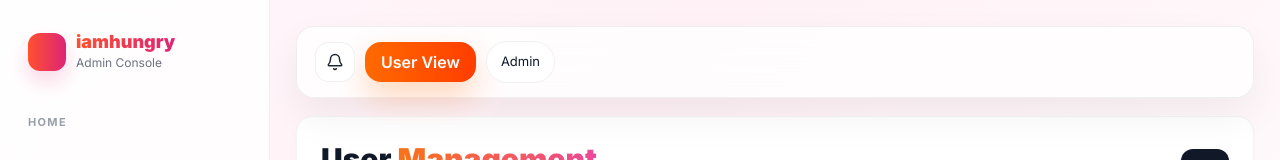
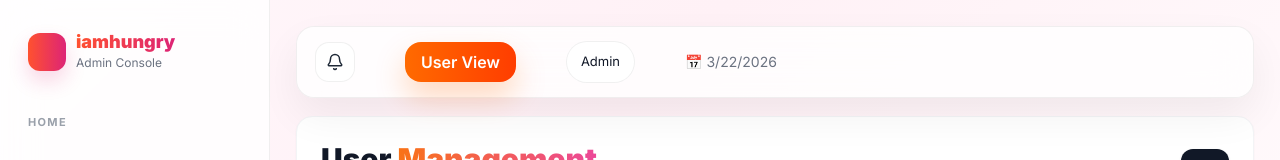
Before and after one commit to Indhusha-a/RestaurantFinal, a React (Create React App) app in the folder frontend/: page /admin/users in a window 1280 px wide. Shown: the top 160 px of the page. Built offline with nearby package versions, Linux system fonts and the light colour scheme; no server answers.

Commit message:
Updated Admin Dashboard

```diff
--- a/frontend/src/components/layout/admin/AdminLayout.js
+++ b/frontend/src/components/layout/admin/AdminLayout.js
@@ -158,6 +158,11 @@ export default function AdminLayout({ children }) {
 
             {/* Role badge */}
             <div className="admin-pill">Admin</div>
+            <div style={{ fontSize: "14px", color: "#6b7280" }}>
+             <div style={{ fontSize: "14px", color: "#6b7280" }}>
+             📅 {new Date().toLocaleDateString()}
+              </div>
+            </div>
           </div>
         </div>
 
--- a/frontend/src/styles/admin.css
+++ b/frontend/src/styles/admin.css
@@ -134,7 +134,8 @@
 .admin-top-actions {
   display: flex;
   align-items: center;
-  gap: 10px;
+  gap: 50px;
+  width: 200%;
 }
 
 .admin-icon-btn {
```
